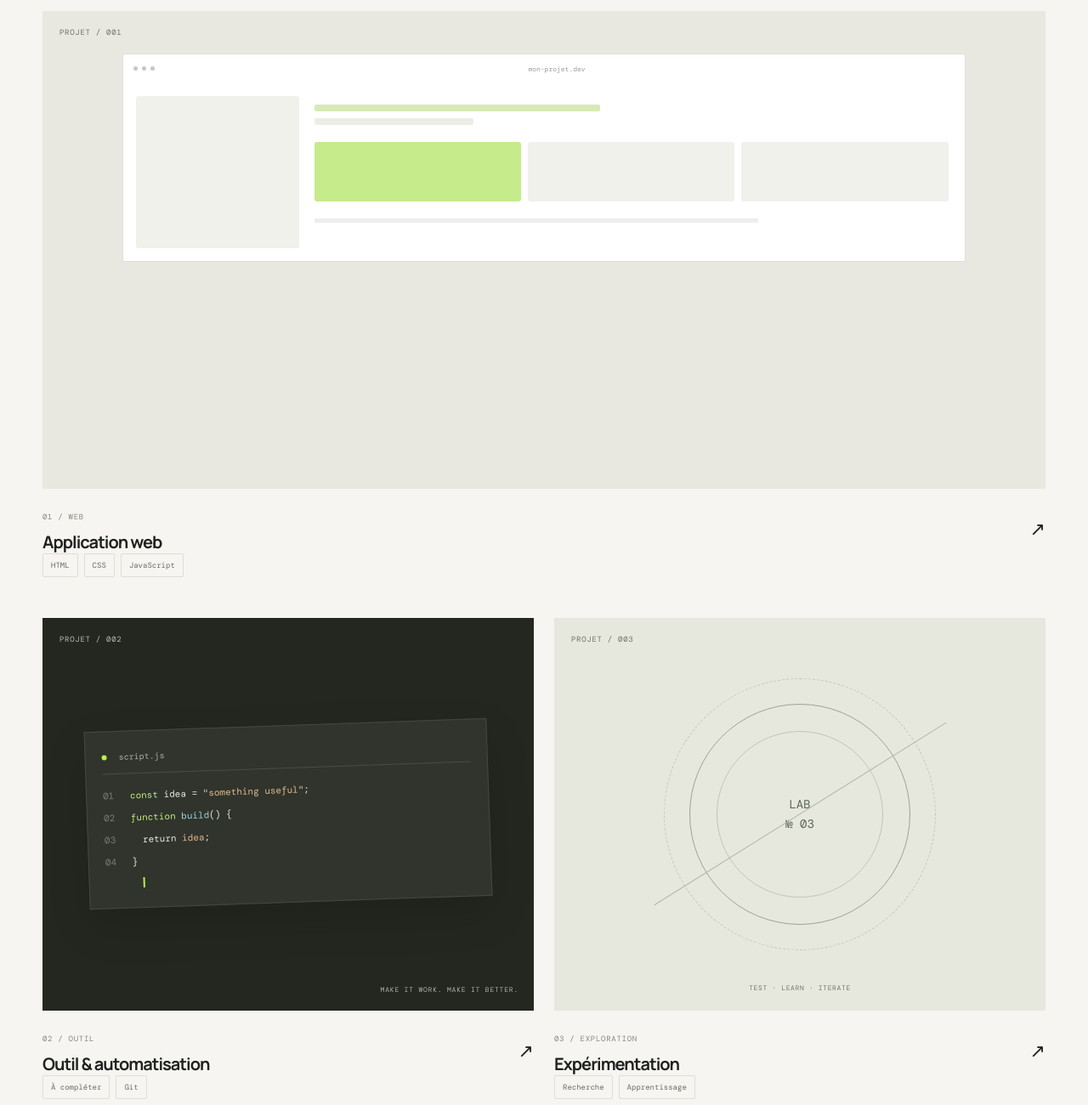
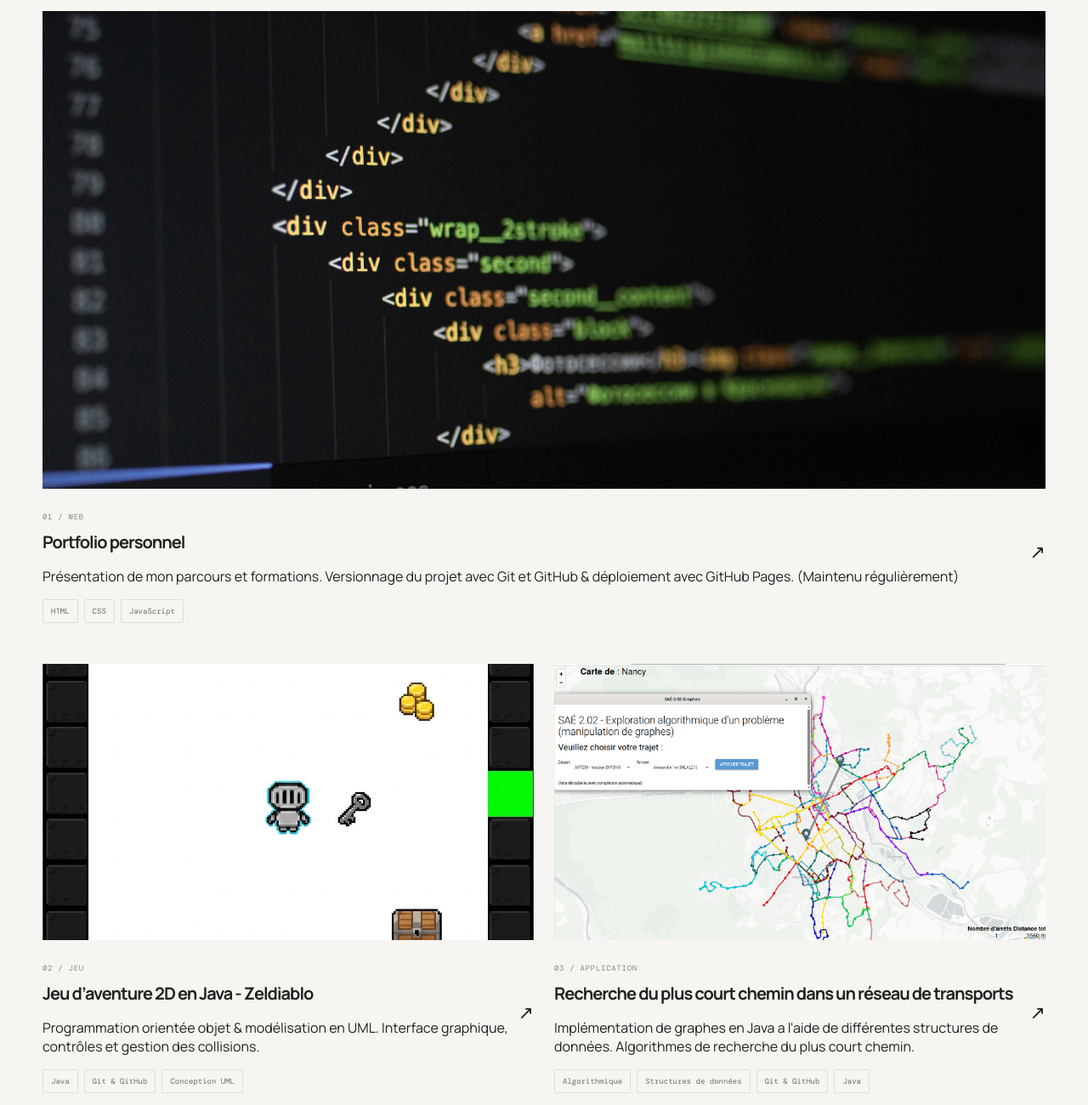
Before and after one commit to Lucas-dslv/Lucas-dslv.github.io, a plain HTML site: page index.html in a window 1280 px wide. Shown: the part 1560-2860 px from the top of the page at 85% size. Drawn offline with nearby package versions, Linux system fonts and the light colour scheme.

Commit message:
updated projects section

```diff
--- a/css/style.css
+++ b/css/style.css
@@ -220,3 +220,26 @@ html[data-theme="dark"] .navigation { background: var(--paper); }
     transition: none;
   }
 }
+
+.project-visual {
+  overflow: hidden;
+  aspect-ratio: 16 / 9;
+}
+
+.project-visual img {
+  display: block;
+  width: 100%;
+  height: 100%;
+  object-fit: cover;
+  transition: transform 0.5s ease;
+}
+
+.project-visual:hover img {
+  transform: scale(1.03);
+}
+
+@media (prefers-reduced-motion: reduce) {
+  .project-visual img {
+    transition: none;
+  }
+}
--- a/index.html
+++ b/index.html
@@ -87,56 +87,49 @@
       </div>
       <div class="project-grid">
         <article class="project-card project-feature reveal">
-          <a class="project-visual visual-web" href="#contact" aria-label="Parler du projet application web">
-            <div class="browser-bar"><span></span><span></span><span></span><i>mon-projet.dev</i></div>
-            <div class="mock-layout">
-              <div class="mock-side"></div>
-              <div class="mock-content"><b></b><b></b>
-                <div class="mock-cards"><i></i><i></i><i></i></div>
-                <div class="mock-line"></div>
-              </div>
-            </div>
-            <span class="visual-index">PROJET / 001</span>
-          </a>
+          <div class="project-visual">
+            <img src="assets/images/html_code.jpg" alt="Lignes de code HTML" loading="lazy">
+          </div>
           <div class="project-meta">
             <div><span class="project-type">01 / WEB</span>
-              <h3>Application web</h3>
+              <h3>Portfolio personnel</h3>
+              <p>Présentation de mon parcours et formations. Versionnage du
+                projet avec Git et GitHub & déploiement avec GitHub Pages.
+                (Maintenu régulièrement)</p>
+
             </div><span class="project-arrow" aria-hidden="true">↗</span>
           </div>
           <div class="tag-list"><span>HTML</span><span>CSS</span><span>JavaScript</span></div>
         </article>
         <article class="project-card reveal">
-          <a class="project-visual visual-code" href="#contact" aria-label="Parler du projet outil et automatisation">
-            <span class="visual-index">PROJET / 002</span>
-            <div class="code-window">
-              <div class="code-title"><span class="code-dot"></span> script.js</div>
-              <p><i>01</i> <b>const</b> idea = <em>"something useful"</em>;</p>
-              <p><i>02</i> <b>function</b> <strong>build</strong>() {</p>
-              <p><i>03</i> &nbsp; return <em>idea</em>;</p>
-              <p><i>04</i> }</p>
-              <div class="code-cursor"></div>
-            </div>
-            <span class="code-caption">MAKE IT WORK. MAKE IT BETTER.</span>
-          </a>
+          <div class="project-visual">
+            <img src="assets/images/zeldiablo-showcase.jpg" alt="Capture d’écran de mon portfolio" loading="lazy">
+          </div>
           <div class="project-meta">
-            <div><span class="project-type">02 / OUTIL</span>
-              <h3>Outil & automatisation</h3>
+            <div><span class="project-type">02 / JEU</span>
+              <h3>Jeu d’aventure 2D en Java - Zeldiablo</h3>
+              <p>Programmation
+                orientée objet & modélisation en UML. Interface graphique,
+                contrôles et gestion des collisions.
+              </p>
             </div><span class="project-arrow" aria-hidden="true">↗</span>
           </div>
-          <div class="tag-list"><span>À compléter</span><span>Git</span></div>
+          <div class="tag-list"><span>Java</span><span>Git & GitHub</span><span>Conception UML</span></div>
         </article>
         <article class="project-card reveal">
-          <a class="project-visual visual-lab" href="#contact" aria-label="Parler du projet expérimentation">
-            <span class="visual-index">PROJET / 003</span>
-            <div class="lab-circle"><span>LAB<br>№ 03</span></div>
-            <div class="lab-line"></div><span class="lab-note">TEST · LEARN · ITERATE</span>
-          </a>
+          <div class="project-visual">
+            <img src="assets/images/Recherche_de_chemin-showcase.png" alt="Capture d’écran de mon portfolio"
+              loading="lazy">
+          </div>
           <div class="project-meta">
-            <div><span class="project-type">03 / EXPLORATION</span>
-              <h3>Expérimentation</h3>
+            <div><span class="project-type">03 / APPLICATION</span>
+              <h3>Recherche du plus court chemin dans un réseau de transports</h3>
+              <p>Implémentation de graphes en Java a l'aide de différentes structures de données. Algorithmes de
+                recherche du plus court chemin.</p>
             </div><span class="project-arrow" aria-hidden="true">↗</span>
           </div>
-          <div class="tag-list"><span>Recherche</span><span>Apprentissage</span></div>
+          <div class="tag-list"><span>Algorithmique</span><span>Structures de données</span><span>Git &
+              GitHub</span><span>Java</span></div>
         </article>
       </div>
     </section>
```
Also changed, not shown: assets/images/Recherche_de_chemin-showcase.png (added), assets/images/html_code.jpg (added), assets/images/zeldiablo-showcase.jpg (added).
